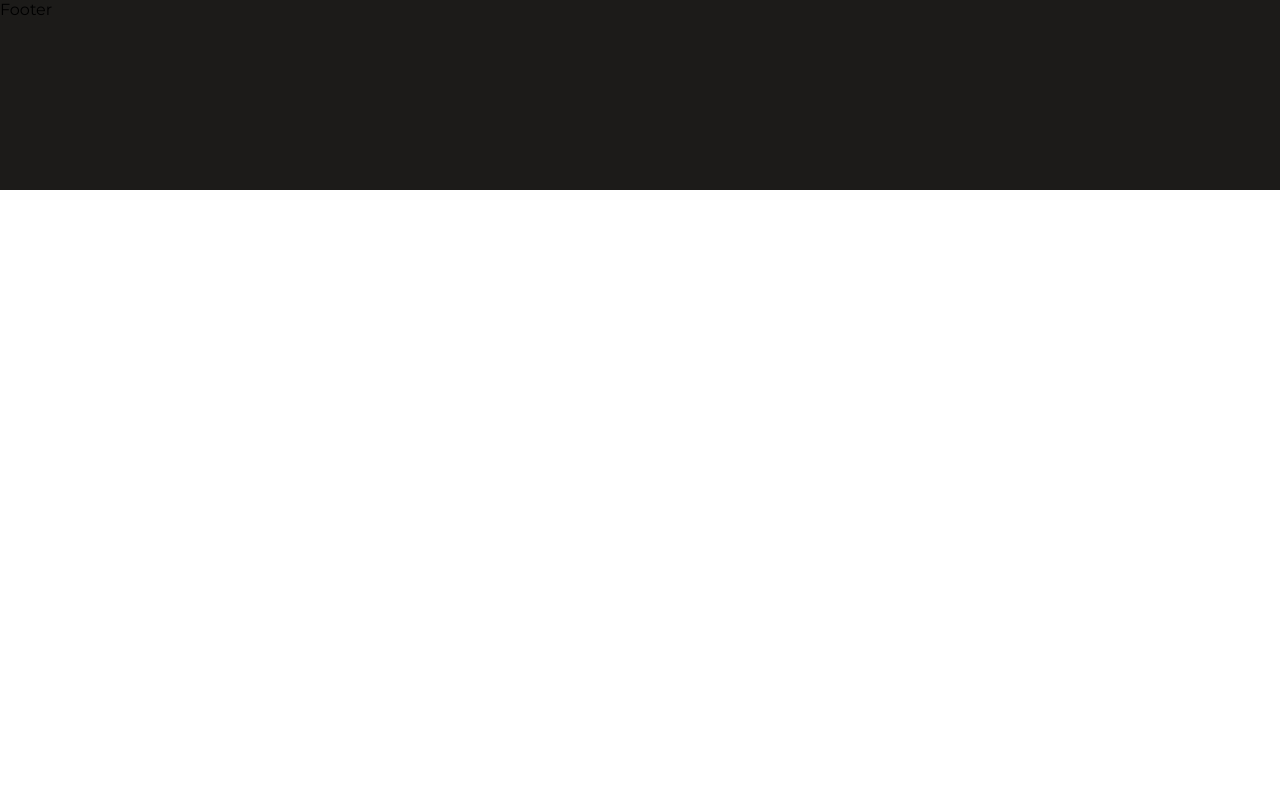
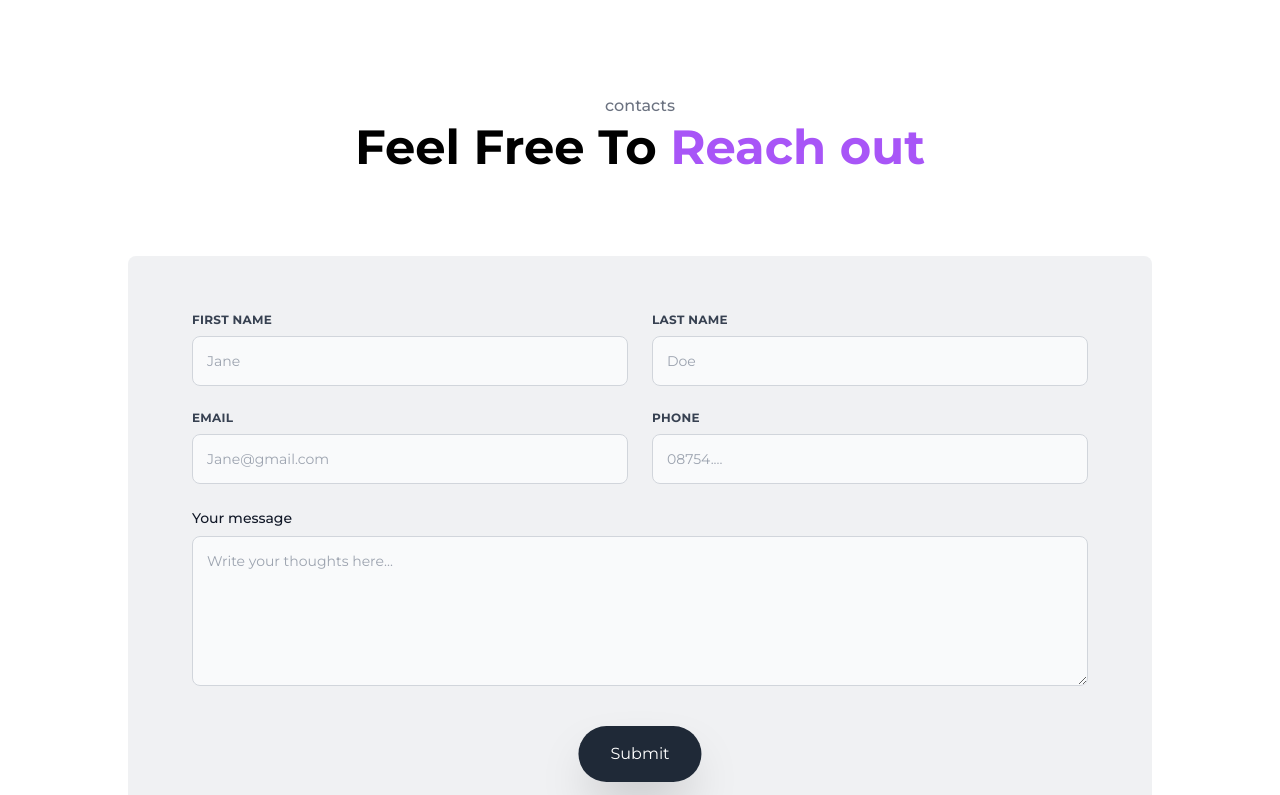
Before and after one commit to ERoydev/english-ai-platform, a React (Vite) app in the folder frontend/: page / in a window 1280 px wide. Shown: the part 5025-5820 px from the top of the page. Before the commit the page ends 5215 px from the top, so only its background shows below. Built offline with nearby package versions, Linux system fonts and the light colour scheme; a web font is replaced by a local one.

Commit message:
contact section added

```diff
--- a/frontend/src/components/common/Home/Home.tsx
+++ b/frontend/src/components/common/Home/Home.tsx
@@ -1,4 +1,5 @@
 import About from "../../sections/About/About";
+import Contact from "../../sections/Contact/Contact";
 import Hero from "../../sections/Hero/Hero";
 import HowItWorks from "../../sections/HowItWorks/HowItWorks";
 import Pricing from "../../sections/Pricing/Pricing";
@@ -16,6 +17,7 @@ export default function Home() {
             <Testimonials />
             <Pricing />
             <About />
+            <Contact />
         </div>
     )
 }
--- a/frontend/src/components/common/shared/Timeline/Timeline.tsx
+++ b/frontend/src/components/common/shared/Timeline/Timeline.tsx
@@ -2,11 +2,11 @@ import { VerticalTimeline }  from 'react-vertical-timeline-component';
 import 'react-vertical-timeline-component/style.min.css';
 import React from 'react';
 import TimeLineElement from './TimelineElement';
-
+import { TimelineElementProps } from './TimelineElement';
 
 
 interface TimelineProps {
-    data: object[]
+    data: TimelineElementProps[]
 }
 
 const Timeline: React.FC<TimelineProps> = ({data}) => {
--- a/frontend/src/components/common/shared/Timeline/TimelineElement.tsx
+++ b/frontend/src/components/common/shared/Timeline/TimelineElement.tsx
@@ -1,7 +1,7 @@
 import React from 'react';
 import { VerticalTimelineElement }  from 'react-vertical-timeline-component';
 
-interface TimelineElementProps {
+export interface TimelineElementProps {
     title: string;
     description: string;
     step: string;
@@ -11,7 +11,7 @@ interface TimelineElementProps {
 const TimeLineElement: React.FC<TimelineElementProps> = ({title, description, step}) => {
     return(
         <VerticalTimelineElement
-            className="vertical-timeline-element--work upwards "
+            className="vertical-timeline-element--work upwards"
             contentStyle={{ background: 'rgba(148, 163, 184, 0.3)', color: '#fff',}}
             contentArrowStyle={{ borderRight: '7px solid  rgba(148, 163, 184, 0.3)'}}
             date={step}
--- a/frontend/src/components/sections/About/About.tsx
+++ b/frontend/src/components/sections/About/About.tsx
@@ -1,5 +1,4 @@
 import Header from "../../common/shared/Header";
-import office from "../../../assets/images/About/office.jpg";
 import BorderBar from "../../decoration/BorderBar";
 
 export default function About() {
@@ -19,7 +18,7 @@ export default function About() {
 
 
                     <div className="text-center flex flex-col justify-center">
-                        <Header title="About " size="text-4xl" customClass="mb-20 font-black text-white z-20" coloredText="Us" coloredClass="secondary-header-color" infoText="learn about us"/>
+                        <Header title="About " size="text-4xl" customClass="mb-20 font-bold text-white z-20" coloredText="Us" coloredClass="secondary-header-color" infoText="learn about us"/>
                     </div>
                     <div className="flex items-center gap-5">
 
--- a/frontend/src/components/sections/Contact/Contact.tsx
+++ b/frontend/src/components/sections/Contact/Contact.tsx
@@ -1,9 +1,90 @@
+import Button from "../../common/shared/Button";
+import Header from "../../common/shared/Header";
 
 
 export default function Contact() {
     return(
-        <div>
-            <p>Contacts</p>
-        </div>
+        <section className="max-container mt-24 flex flex-col items-center">
+
+            <div className="text-center">
+                <Header title='Feel Free To ' coloredText="Reach out" coloredClass="secondary-header-color" size="text-4xl" infoText="contacts"/>
+            </div>
+
+            <div className="w-[80%] bg-slate-600/[.08] py-14 px-16 pb-32 rounded-lg relative mb-24">
+                <form className="flex flex-col z-20">
+                    <div className="flex flex-wrap -mx-3 mb-6">
+                        <div className="px-3 w-[50%] mb-6 md:mb-0">
+                            <label className="block uppercase tracking-wide text-gray-700 text-xs font-bold mb-2" htmlFor="grid-first-name">
+                                First Name
+                            </label>
+
+                            <input
+                                className="input"
+                                id="grid-first-name"
+                                type="text"
+                                placeholder="Jane"
+                            />
+                            {/* <p className="text-red-500 text-xs italic">Please fill out this field.</p> */}
+                        </div>
+
+                        <div className=" w-[50%] px-3">
+                            <label className="block uppercase tracking-wide text-gray-700 text-xs font-bold mb-2" htmlFor="grid-last-name">
+                                Last Name
+                            </label>
+                            <input
+                                className="input"
+                                id="grid-last-name"
+                                type="text"
+                                placeholder="Doe"
+                            />
+                        </div>
+                    </div>
+
+                    <div className="flex flex-wrap -mx-3 mb-6">
+                        <div className="px-3 w-[50%] mb-6 md:mb-0">
+                            <label className="block uppercase tracking-wide text-gray-700 text-xs font-bold mb-2" htmlFor="grid-first-name">
+                                Email
+                            </label>
+
+                            <input
+                                className="input"
+                                id="grid-first-name"
+                                type="text"
+                                placeholder="Jane@gmail.com"
+                            />
+                        </div>
+
+                        <div className=" w-[50%] px-3">
+                            <label className="block uppercase tracking-wide text-gray-700 text-xs font-bold mb-2" htmlFor="grid-last-name">
+                                Phone
+                            </label>
+                            <input
+                                className="input"
+                                id="grid-last-name"
+                                type="text"
+                                placeholder="08754...."
+                            />
+                        </div>
+                    </div>
+
+                    <div className="w-full">
+                        <label htmlFor="message"
+                            className="block mb-2 text-sm font-medium text-gray-900 dark:text-white">
+                            Your message
+                        </label>
+                        <textarea
+                            id="message"
+                            rows='6'
+                            className="input"
+                            placeholder="Write your thoughts here...">
+                        </textarea>
+                    </div>
+
+                    <div className="absolute bottom-8 left-1/2 transform -translate-x-1/2">
+                        <Button label="Submit" className=""/>
+                    </div>
+                </form>
+            </div>
+        </section>
     );
 }
--- a/frontend/src/index.css
+++ b/frontend/src/index.css
@@ -36,7 +36,7 @@ html {
   }
 
   .input {
-    @apply sm:flex-1 max-sm:w-full text-base leading-normal text-slate-gray pl-5 max-sm:p-5 outline-none sm:border-none border max-sm:border-slate-gray max-sm:rounded-full;
+    @apply block p-3.5 w-full text-sm text-gray-900 bg-gray-50 rounded-lg border border-gray-300;
   }
 }
 
```
